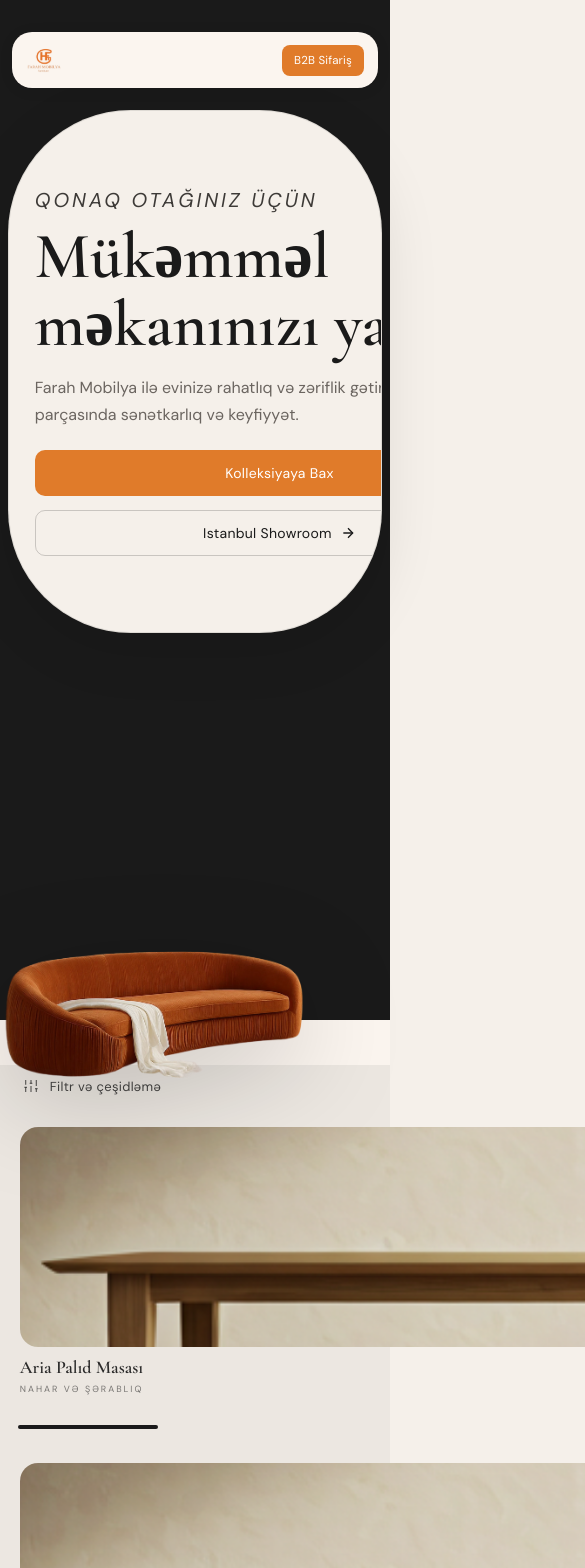
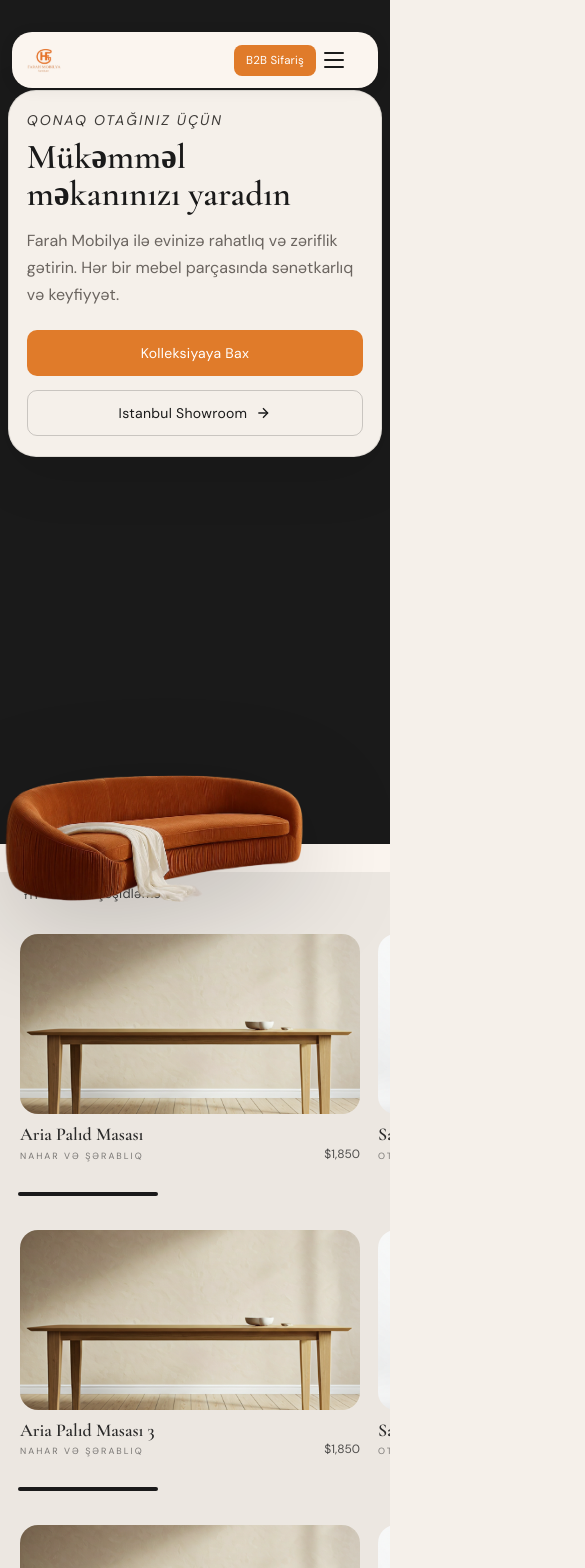
Before and after one commit to AliMukhtarli/FARAH, a React (Vite) app: page /catalog in a window 390 px wide. Shown: the top 1568 px of the page, 585 px wide, since content can reach past the window. Built offline with nearby package versions, Linux system fonts and the light colour scheme.

Commit message:
added footer to there and responsivnes added

```diff
--- a/src/NavBar.jsx
+++ b/src/NavBar.jsx
@@ -1,11 +1,21 @@
+import { useState } from "react";
 import { Link, useLocation, useNavigate } from "react-router-dom";
+
+const NAV_LINKS = [
+  { to: "/", label: "Ana Səhifə" },
+  { to: "/#about", label: "Haqqımızda" },
+  { to: "/catalog", label: "Kataloq" },
+  { to: "/#contact", label: "Əlaqə" },
+];
 
 export default function NavBar() {
   const location = useLocation();
   const navigate = useNavigate();
+  const [menuOpen, setMenuOpen] = useState(false);
 
   const onLogoClick = (e) => {
     e.preventDefault();
+    setMenuOpen(false);
     if (location.pathname !== "/") {
       navigate("/");
       return;
@@ -13,18 +23,23 @@ export default function NavBar() {
     document.getElementById("home")?.scrollIntoView({ behavior: "smooth" });
   };
 
+  const closeMenu = () => setMenuOpen(false);
+
   return (
     <header className="nav-sticky">
-      <nav className="nav">
+      <nav className={`nav${menuOpen ? " nav--menu-open" : ""}`}>
         <a className="nav-logo" href="#home" onClick={onLogoClick}>
           <img src="/FaviconFarah.svg" alt="Farah Mobilya" className="nav-logo-icon" />
         </a>
 
         <ul className="nav-links">
-          <li><Link to="/">Ana Səhifə</Link></li>
-          <li><Link to="/#about">Haqqımızda</Link></li>
-          <li><Link to="/catalog">Kataloq</Link></li>
-          <li><Link to="/#contact">Əlaqə</Link></li>
+          {NAV_LINKS.map(({ to, label }) => (
+            <li key={to}>
+              <Link to={to} onClick={closeMenu}>
+                {label}
+              </Link>
+            </li>
+          ))}
         </ul>
 
         <div className="nav-right">
@@ -34,7 +49,32 @@ export default function NavBar() {
               <line x1="21" y1="21" x2="16.65" y2="16.65" />
             </svg>
           </button>
-          <button type="button" className="nav-cta">B2B Sifariş</button>
+          <button type="button" className="nav-cta">
+            B2B Sifariş
+          </button>
+          <button
+            type="button"
+            className="nav-menu-btn"
+            aria-label={menuOpen ? "Menunu bağla" : "Menunu aç"}
+            aria-expanded={menuOpen}
+            onClick={() => setMenuOpen((v) => !v)}
+          >
+            <span />
+            <span />
+            <span />
+          </button>
+        </div>
+
+        <div className={`nav-mobile-panel${menuOpen ? " is-open" : ""}`}>
+          <ul className="nav-mobile-links">
+            {NAV_LINKS.map(({ to, label }) => (
+              <li key={to}>
+                <Link to={to} onClick={closeMenu}>
+                  {label}
+                </Link>
+              </li>
+            ))}
+          </ul>
         </div>
       </nav>
     </header>
--- a/src/ProductDetailPage.jsx
+++ b/src/ProductDetailPage.jsx
@@ -4,6 +4,7 @@ import NavBar from "./NavBar.jsx";
 import { getProductBySlug } from "./catalogProducts.js";
 import ProductSimilarSection from "./ProductSimilarSection.jsx";
 import ProductCollectionsSection from "./ProductCollectionsSection.jsx";
+import FooterSection from "./FooterSection.jsx";
 
 export default function ProductDetailPage() {
   const { slug } = useParams();
@@ -23,6 +24,7 @@ export default function ProductDetailPage() {
             Kataloqa qayıt
           </Link>
         </main>
+        <FooterSection />
       </div>
     );
   }
@@ -153,6 +155,8 @@ export default function ProductDetailPage() {
 
         <ProductCollectionsSection />
       </main>
+
+      <FooterSection />
     </div>
   );
 }
--- a/src/main.css
+++ b/src/main.css
@@ -38,10 +38,11 @@ html {
   -webkit-text-size-adjust: 100%;
 }
 
-/* html, body {
-  overflow-x: hidden;
+html,
+body {
+  overflow-x: clip;
   max-width: 100%;
-} */
+}
 
 body {
   margin: 0;
@@ -529,6 +530,87 @@ img {
   transform: translateY(-1px);
 }
 
+.nav-menu-btn {
+  display: none;
+  flex-direction: column;
+  justify-content: center;
+  gap: 5px;
+  width: 40px;
+  height: 40px;
+  padding: 0;
+  border: none;
+  border-radius: 10px;
+  background: transparent;
+  cursor: pointer;
+  flex-shrink: 0;
+}
+
+.nav-menu-btn span {
+  display: block;
+  width: 20px;
+  height: 2px;
+  background: var(--charcoal);
+  border-radius: 2px;
+  transition: transform 0.25s ease, opacity 0.25s ease;
+}
+
+.nav--menu-open .nav-menu-btn span:nth-child(1) {
+  transform: translateY(7px) rotate(45deg);
+}
+
+.nav--menu-open .nav-menu-btn span:nth-child(2) {
+  opacity: 0;
+}
+
+.nav--menu-open .nav-menu-btn span:nth-child(3) {
+  transform: translateY(-7px) rotate(-45deg);
+}
+
+.nav-mobile-panel {
+  display: none;
+  position: absolute;
+  top: calc(100% + 10px);
+  left: 0;
+  right: 0;
+  z-index: 50;
+  background: rgba(251, 245, 239, 0.98);
+  border-radius: 16px;
+  padding: 12px;
+  box-shadow: 0 16px 40px rgba(0, 0, 0, 0.12);
+  border: 1px solid rgba(26, 26, 26, 0.08);
+  backdrop-filter: blur(12px);
+  -webkit-backdrop-filter: blur(12px);
+}
+
+.nav-mobile-panel.is-open {
+  display: block;
+}
+
+.nav-mobile-links {
+  list-style: none;
+  margin: 0;
+  padding: 0;
+  display: flex;
+  flex-direction: column;
+  gap: 4px;
+}
+
+.nav-mobile-links a {
+  display: block;
+  padding: 12px 14px;
+  font-size: 14px;
+  font-weight: 500;
+  color: var(--charcoal);
+  text-decoration: none;
+  border-radius: 10px;
+  transition: background 0.2s ease, color 0.2s ease;
+}
+
+.nav-mobile-links a:hover {
+  background: rgba(224, 123, 42, 0.12);
+  color: var(--orange);
+}
+
 /* ─── HERO ─── */
 #home {
   min-height: 100vh;
@@ -793,6 +875,10 @@ img {
 
   .nav-links {
     display: none;
+  }
+
+  .nav-menu-btn {
+    display: flex;
   }
 
   .nav-right {
@@ -3219,22 +3305,221 @@ img {
     grid-template-areas: unset;
   }
 
+  .product-detail-left {
+    order: 1;
+  }
+
+  .product-detail-center {
+    order: 2;
+    min-height: 260px;
+  }
+
+  .product-detail-right {
+    order: 3;
+  }
+
   .product-detail-thumbs {
     max-width: 100%;
     grid-template-columns: repeat(3, 1fr);
   }
 
-  .product-detail-center {
-    min-height: 280px;
+  .product-detail-features {
+    grid-template-columns: 1fr;
+    max-width: none;
   }
 
   .product-detail-bar-inner {
     flex-direction: column;
     align-items: stretch;
     text-align: center;
+    padding: 14px var(--container-pad);
   }
 
   .product-detail-bar-actions {
     justify-content: center;
-  }
-}
+    flex-wrap: wrap;
+  }
+
+  .product-detail-cart-btn {
+    flex: 1;
+    min-width: 140px;
+  }
+
+  .category-list {
+    margin-top: clamp(32px, 5vw, 48px);
+  }
+
+  .product-collections {
+    margin-top: clamp(40px, 6vw, 56px);
+    padding-bottom: 32px;
+  }
+}
+
+/* ═══════════════════════════════════════════════════════════
+   GLOBAL RESPONSIVE — catalog, product detail, touch targets
+═══════════════════════════════════════════════════════════ */
+
+@media (max-width: 900px) {
+  :root {
+    --nav-height: 56px;
+  }
+
+  .catalog-page::before {
+    height: calc(
+      var(--nav-height) + 24px +
+      10px +
+      clamp(380px, 55vh, 520px) +
+      10px +
+      32px
+    );
+  }
+
+  .catalog-main {
+    padding-top: calc(var(--nav-height) + 24px);
+  }
+
+  .catalog-hero {
+    margin-bottom: 28px;
+  }
+
+  .catalog-hero-card {
+    border-radius: clamp(32px, 8vw, 64px);
+    min-height: auto;
+    padding-bottom: 0;
+  }
+
+  .catalog-title {
+    font-size: clamp(40px, 10vw, 65px);
+  }
+
+  .catalog-eyebrow {
+    font-size: 14px;
+    letter-spacing: 2px;
+  }
+
+  .catalog-actions {
+    width: 100%;
+  }
+
+  .catalog-actions .btn-primary,
+  .catalog-actions .btn-secondary {
+    flex: 1;
+    min-width: 0;
+    justify-content: center;
+  }
+
+  .catalog-cream {
+    width: 100%;
+    margin-left: 0;
+  }
+
+  .catalog-cream-inner,
+  .catalog-products-inner {
+    width: 100%;
+    padding-inline: var(--container-pad);
+  }
+
+  .catalog-row-item {
+    flex: 0 0 min(88%, 340px);
+  }
+
+  .product-detail-main {
+    padding-top: calc(var(--nav-height) + 28px);
+    padding-inline: var(--container-pad);
+  }
+}
+
+@media (max-width: 600px) {
+  .catalog-hero-card {
+    border-radius: 28px;
+    padding: 20px 18px;
+  }
+
+  .catalog-title {
+    font-size: clamp(34px, 9vw, 48px);
+  }
+
+  .catalog-actions {
+    flex-direction: column;
+  }
+
+  .catalog-actions .btn-primary,
+  .catalog-actions .btn-secondary {
+    width: 100%;
+  }
+
+  .catalog-product-img {
+    height: clamp(180px, 42vw, 260px);
+  }
+
+  .catalog-row-scrollbar {
+    width: min(100%, 320px);
+  }
+
+  .category-list-row-title {
+    font-size: 16px;
+  }
+
+  .category-list-row-sub {
+    font-size: 12px;
+  }
+
+  .product-detail-title {
+    font-size: clamp(28px, 7vw, 36px);
+  }
+
+  .product-detail-thumbs {
+    grid-template-columns: repeat(2, 1fr);
+  }
+
+  .product-detail-bar {
+    margin-top: 32px;
+  }
+
+  .product-detail-bar-copy p {
+    font-size: 12px;
+  }
+
+  .product-collections-grid,
+  .animated-3d-grid {
+    gap: 12px;
+  }
+
+  .animated-3d-card-title {
+    font-size: 11px;
+  }
+}
+
+@media (max-width: 480px) {
+  .catalog-filter-list {
+    max-width: 100%;
+  }
+
+  .category-list-header-link {
+    white-space: normal;
+    font-size: 12px;
+  }
+
+  .category-list-row {
+    padding: 16px 18px;
+  }
+
+  .product-detail-qty,
+  .product-detail-cart-btn {
+    height: 42px;
+  }
+
+  .footer-container {
+    padding-top: 48px;
+  }
+}
+
+@media (max-width: 380px) {
+  .nav-cta {
+    display: none;
+  }
+
+  .catalog-row-item {
+    flex: 0 0 92%;
+  }
+}
```
